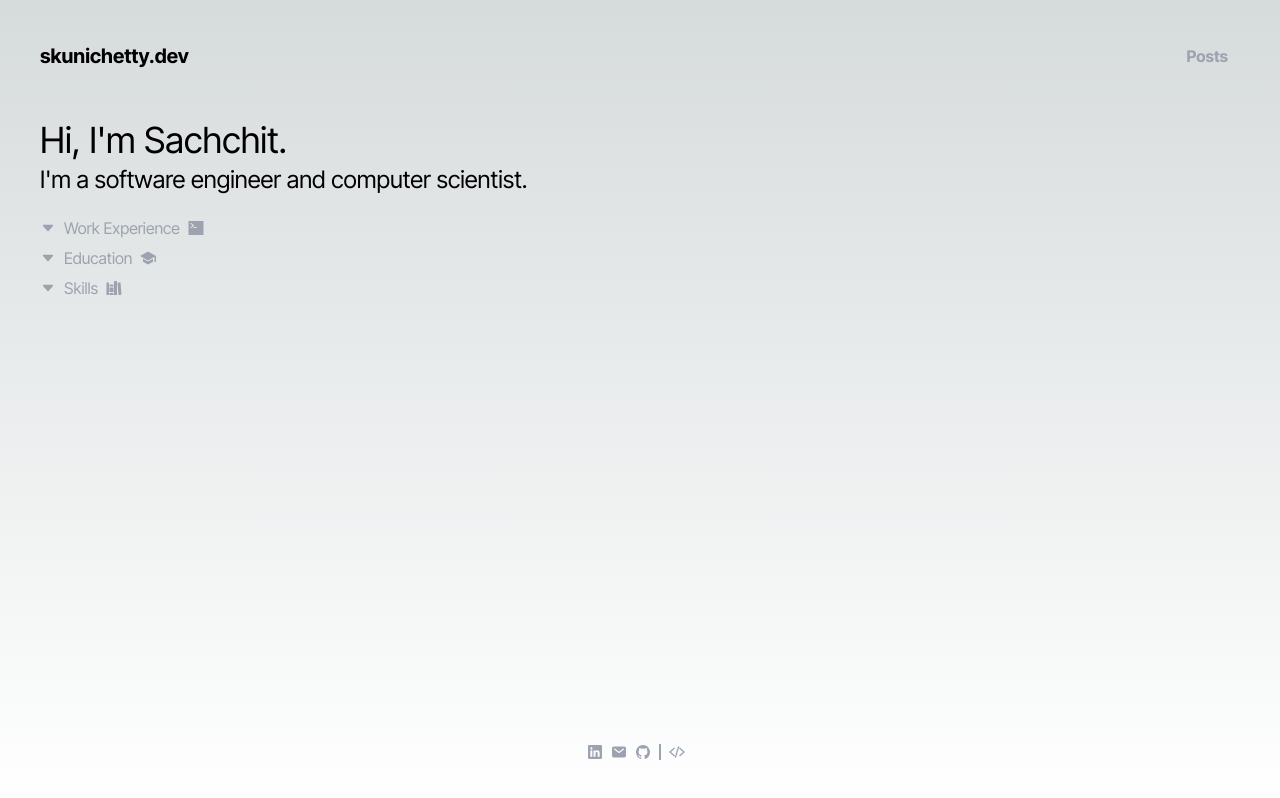
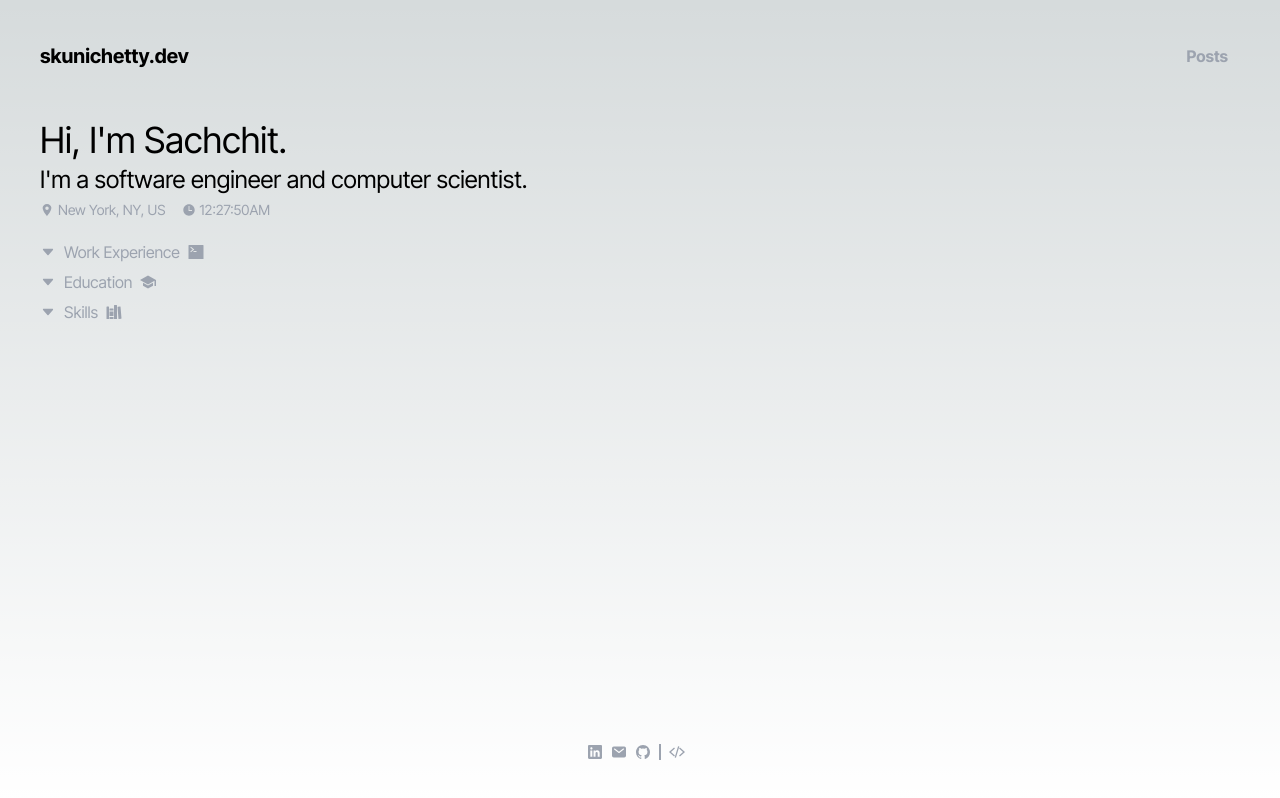
Before and after one commit to skunichetty/website, a Next.js app: page / in a window 1280 px wide. Built offline with nearby package versions, Linux system fonts and the light colour scheme.

Commit message:
Added location info

```diff
--- a/app/page.tsx
+++ b/app/page.tsx
@@ -4,6 +4,7 @@ import { useGSAP } from "@gsap/react";
 import { useRef } from "react";
 import Dropdown from "@/components/dropdown";
 import ExperienceList from "@/components/experience_list";
+import Location from "@/components/location";
 
 const experiences = [
   {
@@ -56,9 +57,14 @@ export default function Home() {
 
   useGSAP(
     () => {
-      gsap.from(".line1", { y: 25, opacity: 0, duration: 1 });
-      gsap.from(".line2", { y: 35, opacity: 0, duration: 1.15 });
-      gsap.from(".info", { y: 45, opacity: 0, duration: 1.25 });
+      let timeline = gsap.timeline();
+
+      timeline.from(
+        ".line",
+        { y: 25, opacity: 0, duration: 1, stagger: 0.05 },
+        0
+      );
+      timeline.from(".info", { opacity: 0, duration: 0.5 }, 1);
     },
     { scope: main }
   );
@@ -66,9 +72,12 @@ export default function Home() {
   return (
     <div className="sm:w-4/5 w-full" ref={main}>
       <div className="block h-fit mt-6">
-        <div className="line1 text-4xl">Hi, I&apos;m Sachchit.</div>
-        <div className="line2 sm:text-2xl text-xl mt-1">
+        <div className="line text-4xl">Hi, I&apos;m Sachchit.</div>
+        <div className="line sm:text-2xl text-xl mt-1">
           I&apos;m a software engineer and computer scientist.
+        </div>
+        <div className="line">
+          <Location />
         </div>
       </div>
       <div className="info grid grid-row-1 grid-col-3 gap-1 my-5">
--- a/components/icon.tsx
+++ b/components/icon.tsx
@@ -14,6 +14,7 @@ import {
   IoCodeSlashSharp,
   IoCopyOutline,
   IoLibrarySharp,
+  IoLocationSharp,
   IoLogoDiscord,
   IoLogoGithub,
   IoLogoInstagram,
@@ -24,6 +25,7 @@ import {
   IoMenu,
   IoSchoolSharp,
   IoTerminalSharp,
+  IoTimeSharp,
 } from "react-icons/io5";
 
 interface IconProps {
@@ -58,6 +60,8 @@ const iconMap: IconMap = {
   terminal: IoTerminalSharp,
   graduation: IoSchoolSharp,
   library: IoLibrarySharp,
+  time: IoTimeSharp,
+  location: IoLocationSharp,
 };
 
 export default function Icon({ name }: IconProps) {
--- /dev/null
+++ b/components/location.tsx
@@ -0,0 +1,46 @@
+"use client";
+import { useEffect, useState } from "react";
+import Icon from "./icon";
+
+interface ClockProps {
+  locale: string;
+  timezone: string;
+}
+
+export function Clock({ locale, timezone }: ClockProps) {
+  const [time, setTime] = useState(new Date());
+
+  useEffect(() => {
+    setInterval(() => {
+      setTime(() => new Date());
+    }, 1000);
+  }, []);
+
+  const timeString = time.toLocaleTimeString(locale, {
+    timeZone: timezone,
+  });
+
+  const parts = timeString.split(" ");
+
+  return (
+    <div className="flex flex-row justify-between min-w-[4.4rem]">
+      <p>{parts[0]}</p>
+      <p>{parts[1]}</p>
+    </div>
+  );
+}
+
+export default function Location() {
+  return (
+    <div className="flex flex-row gap-4 text-sm text-gray-400 mt-1">
+      <div className="flex flex-row items-center gap-1">
+        <Icon name="location" />
+        <h1>New York, NY, US</h1>
+      </div>
+      <div className="flex flex-row items-center gap-1">
+        <Icon name="time" />
+        <Clock locale="en-US" timezone="America/New_York" />
+      </div>
+    </div>
+  );
+}
```
